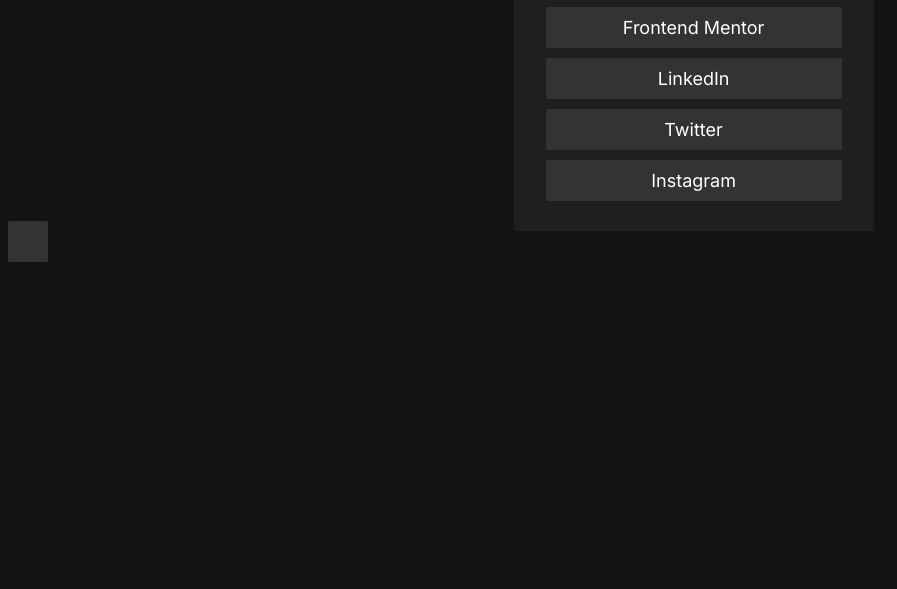
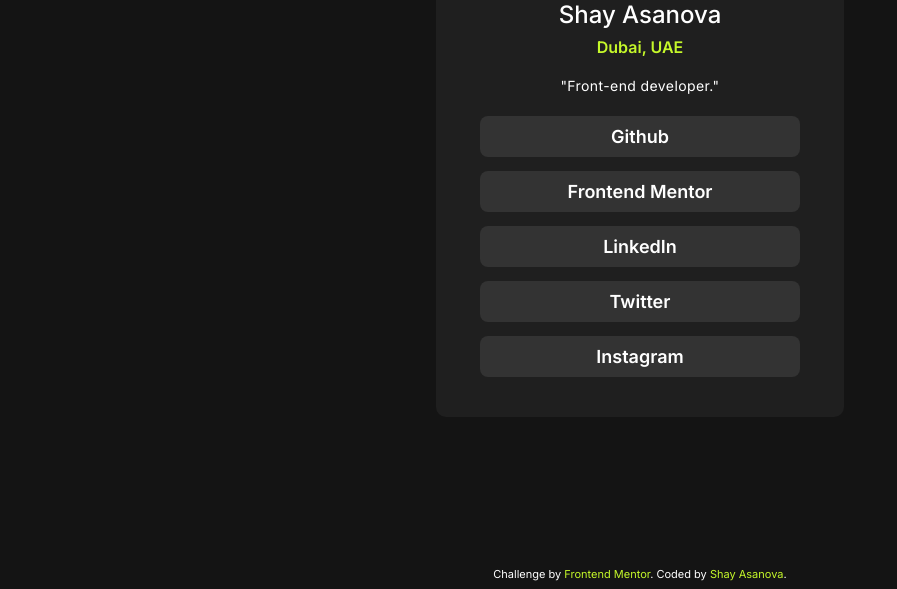
Before and after one commit to shay122990/social-links-box, a plain HTML site: page index.html in a window 1280 px wide. Shown: the part 308-897 px from the top of the page, without its empty margins (0-897 px from the left). Before the commit the page ends 800 px from the top, so only its background shows below. Drawn offline with Linux system fonts and the light colour scheme.

Commit message:
coded out links box as per design, removed unneccessary files

```diff
--- a/index.html
+++ b/index.html
@@ -20,16 +20,16 @@
     <p>"Front-end developer."</p>
 
 
-  <a class="social-link" href="" target="_blank">Github</a>
-  <a class="social-link" href="" target="_blank">Frontend Mentor</a>
-  <a class="social-link" href="" target="_blank">LinkedIn</a>
-  <a class="social-link" href="" target="_blank">Twitter</a>
-  <a class="social-link" href="" target="_blank">Instagram</link>
+  <a class="social-link" href="#" target="_blank">Github</a>
+  <a class="social-link" href="#" target="_blank">Frontend Mentor</a>
+  <a class="social-link" href="#" target="_blank">LinkedIn</a>
+  <a class="social-link" href="#" target="_blank">Twitter</a>
+  <a class="social-link" href="#" target="_blank">Instagram</a>
 
 </div>
-  <!-- <div class="attribution">
+  <div class="attribution">
     Challenge by <a href="https://www.frontendmentor.io?ref=challenge" target="_blank">Frontend Mentor</a>.
     Coded by <a href="#">Shay Asanova</a>.
-  </div> -->
+  </div>
 </body>
 </html>
--- a/style.css
+++ b/style.css
@@ -1,45 +1,61 @@
 
 body{
     background-color: hsl(0, 0%, 8%);
-    color: antiquewhite;
+    color: hsl(0, 0%, 100%);
     font-family: "Inter", sans-serif;
 }
 .container{
     display: flex;
+    flex-direction: column;
     justify-content: center;
     align-items: center;
-    height: 100%;
-    flex-direction: column;
+    text-align: center;
+    max-width: 400px;
+    width: 80%;
+    margin: 150px auto;
     background-color:hsl(0, 0%, 12%);
-    width: 320px;
-    margin-left: 40%;
-    padding: 30px 20px;
+    padding: 40px 4px;
+    border-radius: 10px;
 }
 img{
     border-radius: 50%;
     width: 100px;
 }
 h1{
-    font-size: 20px;
-    font-weight: 300;
+    font-size: 24px;
+    font-weight: 500;
+    margin: 18px 0 8px 0;
 }
 span{
+    color:  hsl(75, 94%, 57%);
    font-size: 16px;
    font-weight: 600;
 }
 p{
+    margin: 20px 0 8px 0;
     font-size: 14px;
+    letter-spacing: 0.4px;
 }
 .social-link{
     background-color:hsl(0, 0%, 20%);
     text-decoration: none;
-    border-radius: 2px;
+    border-radius: 8px;
     font-size: 18px;
+    font-weight: 600;
     padding: 10px 20px;
-    margin-top: 10px;
-    width: 80%;
+    margin-top: 14px;
+    width: 70%;
     text-align: center;
     color: hsl(0, 0%, 100%);
 }
-.attribution { font-size: 11px; text-align: center; }
-.attribution a { color: hsl(228, 45%, 44%); }
+.social-link:hover{
+    background-color:  hsl(75, 94%, 57%);
+    color: hsl(0, 0%, 12%);
+}
+.attribution {
+     font-size: 11px; text-align: center;
+     }
+.attribution a {
+     color: hsl(75, 94%, 57%);
+     text-decoration: none;
+    }
```
Also changed, not shown: assets/images/Screenshot.jpg (added), design/destkop-design.jpg (deleted), design/mobile-design.jpg (deleted), 2 other files.
